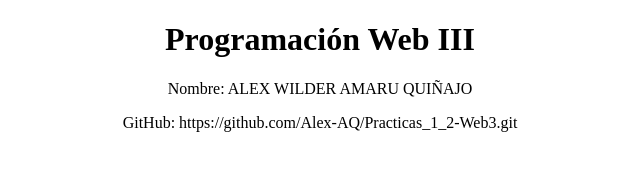
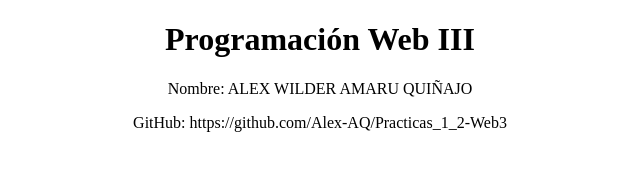
Before and after one commit to Alex-AQ/Practica1-web3, a plain HTML site: page Programacion Web III/Practica_1/index.html in a window 1280 px wide. Shown: the full height of the page, 320-960 px from the left. Drawn offline with Linux system fonts and the light colour scheme.

Commit message:
Fix GitHub link in index.html
Updated GitHub link in index.html to the correct repository.

```diff
--- a/Programacion Web III/Practica_1/index.html
+++ b/Programacion Web III/Practica_1/index.html
@@ -9,7 +9,7 @@
     <center>
         <h1>Programación Web III</h1>
         <p>Nombre: ALEX WILDER AMARU QUIÑAJO</p>
-        <p>GitHub: https://github.com/Alex-AQ/Practicas_1_2-Web3.git</p>
+        <p>GitHub: https://github.com/Alex-AQ/Practicas_1_2-Web3</p>
     </center>
 </body>
 </html>
```
